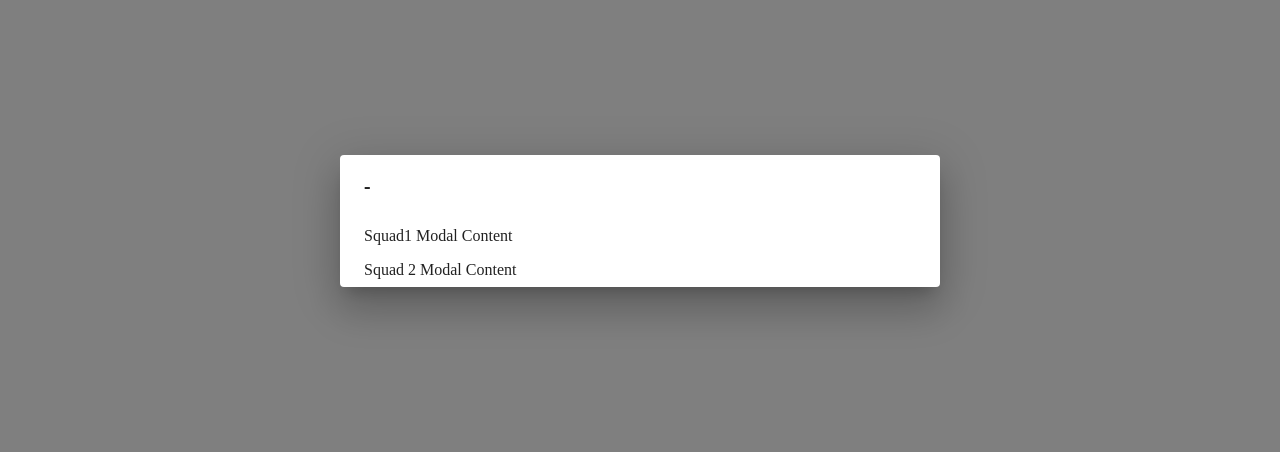
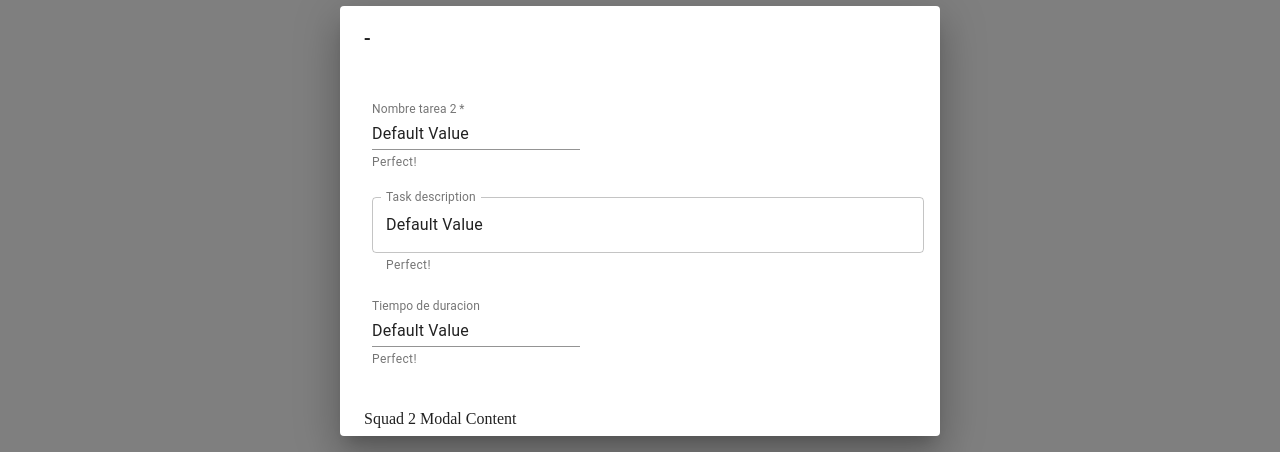
Before and after one commit to nicolekapp/task-manager, a React (Create React App) app: page / in a window 1280 px wide. Both pictures are taken after a click on the button "CREAR TAREA". Shown: the part 179-631 px from the top of the page. Built offline with nearby package versions, Linux system fonts and the light colour scheme.

Commit message:
Squad1ModalContentFilds added, still missing style

```diff
--- a/src/components/squad1/Squad1ModalContent/Squad1ModalContent.js
+++ b/src/components/squad1/Squad1ModalContent/Squad1ModalContent.js
@@ -1,5 +1,91 @@
+import TextField from "@material-ui/core/TextField";
+import { makeStyles } from "@material-ui/core/styles";
+import React from "react";
+
 const Squad1ModalContent = () => {
-  return "Squad1 Modal Content";
+  const classes = styles();
+  const [values, setValues] = React.useState(
+    {
+      name: "",
+    },
+    "Controlled"
+  );
+  const handleChange = (description, title, duration) => (event) => {
+    setValues({
+      ...values,
+      [description]: event.target.value,
+      [title]: event.target.value,
+      [duration]: event.target.value,
+    });
+  };
+  const error = values.description === "";
+  const error2 = values.title === "";
+  const error3 = values.duration === "";
+
+  return (
+    <form className={classes.root} noValidate autoComplete="off">
+      <div>
+        <TextField
+          required
+          id="standard-required"
+          label="Nombre tarea 2"
+          defaultValue="Default Value"
+          className={classes.textField}
+          value={values.title}
+          onChange={handleChange("title")}
+          helperText={error2 ? "The task needs to have a title" : "Perfect!"}
+          error={error2}
+        />
+
+        <TextField
+          id="task description"
+          label="Task description"
+          type="task description"
+          multiline
+          rowsMax={10}
+          value={values.description}
+          onChange={handleChange("description")}
+          defaultValue="Default Value"
+          fullWidth
+          variant="outlined"
+          helperText={
+            error ? "The task needs to have a descirption" : "Perfect!"
+          }
+          error={error}
+        />
+
+        <TextField
+          id="standard-helperText"
+          label="Tiempo de duracion"
+          defaultValue="Default Value"
+          className={classes.textField}
+          value={values.duration}
+          onChange={handleChange("duration")}
+          helperText={
+            error3
+              ? "The task needs to have an estimated completion time"
+              : "Perfect!"
+          }
+          error={error3}
+        />
+      </div>
+    </form>
+  );
 };
 
+const styles = makeStyles((theme) => ({
+  root: {
+    "& .MuiTextField-root": {
+      margin: theme.spacing(3),
+      display: "flex",
+      flexWrap: "wrap",
+      marginLeft: theme.spacing(1),
+      marginRight: theme.spacing(3),
+    },
+  },
+  textField: {
+    width: "26ch",
+  },
+}));
+
 export default Squad1ModalContent;
```
